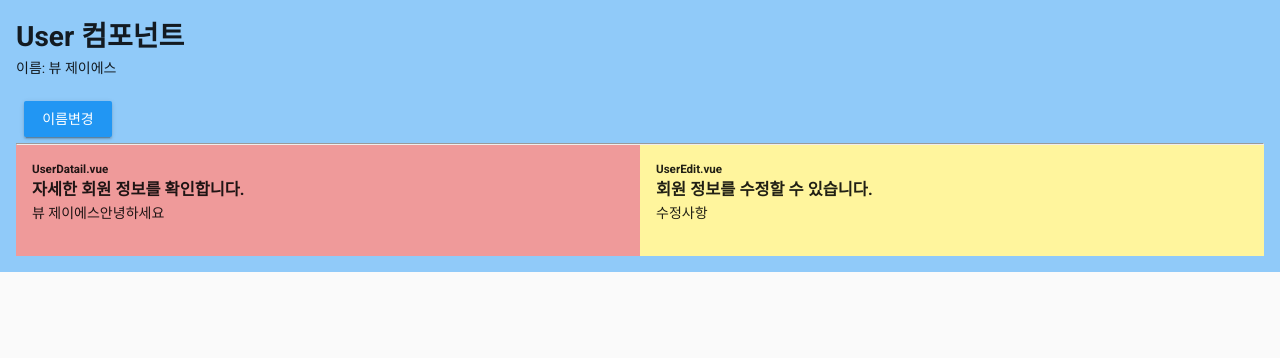
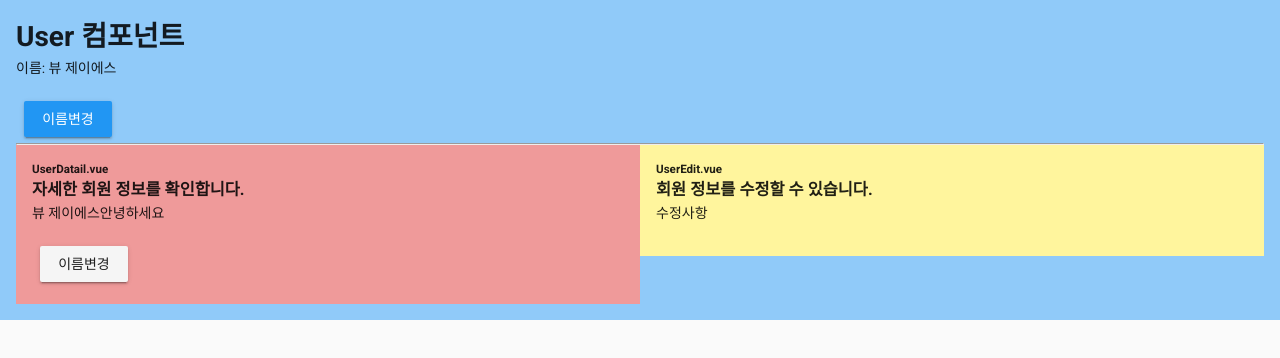
Before and after one commit to allnight123/vue-cli-3.0, a Vue app: page / in a window 1280 px wide. Shown: the top 358 px of the page. Built offline with nearby package versions, Linux system fonts and the light colour scheme.

Commit message:
자식 컴포넌트인 UserDetail 에서는 props 에 의해서 값이 할당되어진 상태에서는 사용하지 않는 것이 좋다. 왜냐 하면 부모에 의해서 자동으로 값이 언제 바뀔지 모르기 때문에... 이렇게 사용하면 많이 힘들어질지도 모른다.

```diff
--- a/src/components/UserDetail.vue
+++ b/src/components/UserDetail.vue
@@ -3,6 +3,7 @@
     <h5>UserDatail.vue</h5>
     <h3>자세한 회원 정보를 확인합니다.</h3>
     <p>{{ nameOfChild && '님' && sayHello}} </p>
+    <v-btn @click="switchName()">이름변경</v-btn>
   </div>
 </template>
 
@@ -20,6 +21,11 @@ export default {
       return this.nameOfChild + '안녕하세요'
     }
   },
+  methods:{
+    switchName(){
+      this.nameOfChild = '컴퓨터'
+    }
+  },
   data() {
     return {
       age: 30
```
